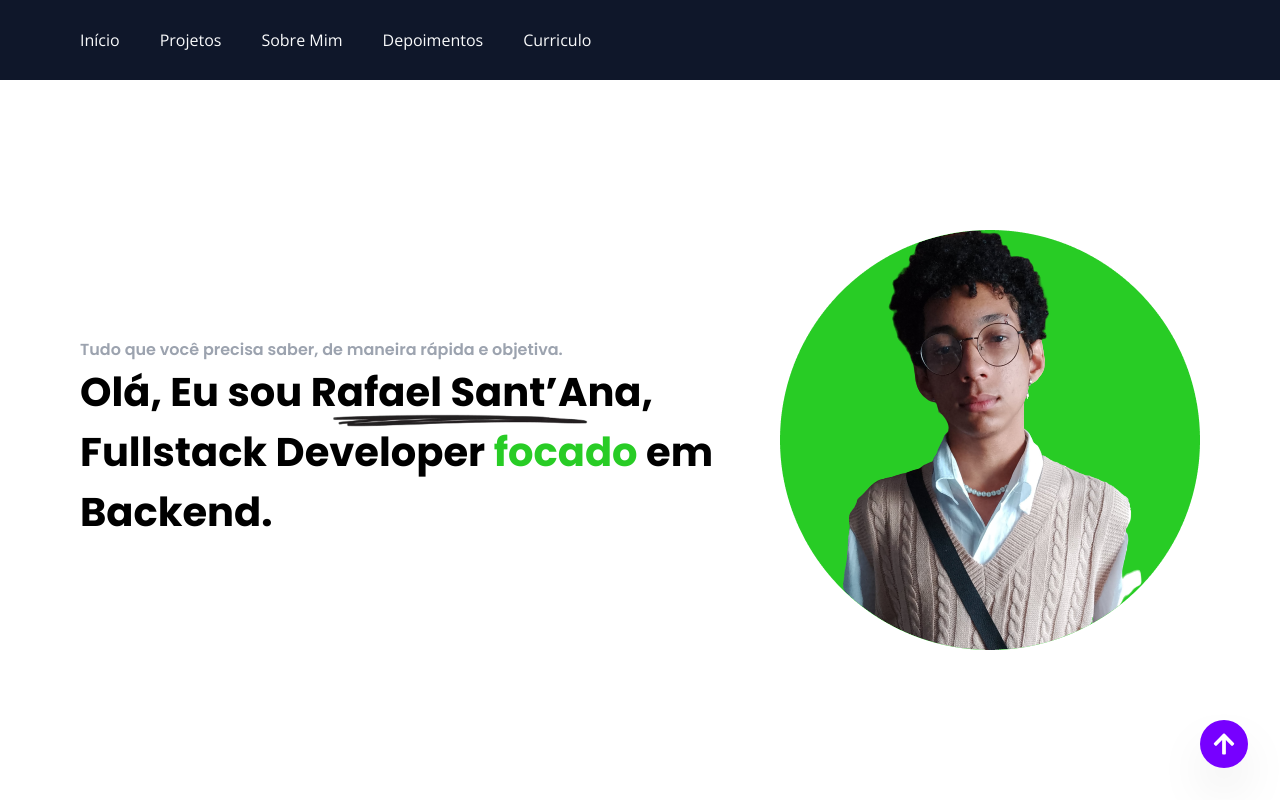
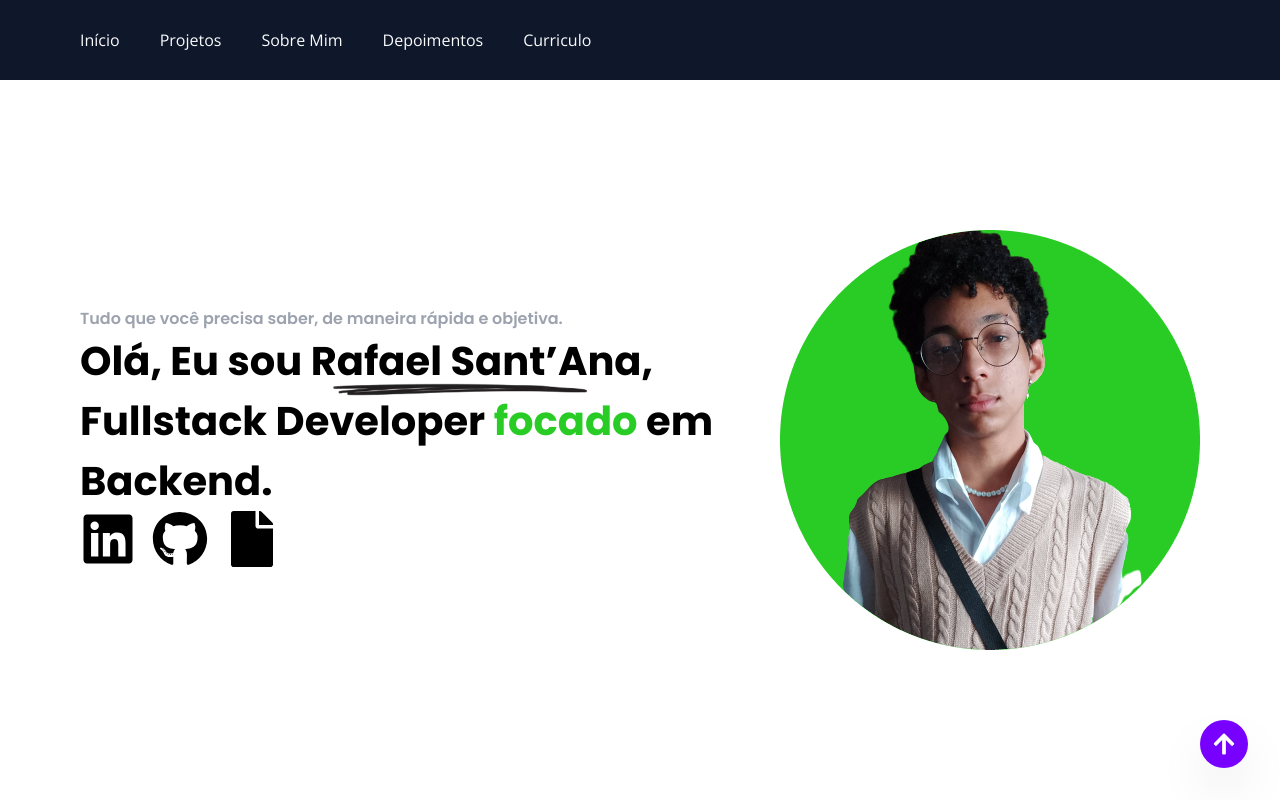
Before and after one commit to tsuyusk/rafaelsantana, a Next.js app: page / in a window 1280 px wide. Built offline with nearby package versions, Linux system fonts and the light colour scheme.

Commit message:
feat: links para redes sociais

```diff
--- a/src/app/page.tsx
+++ b/src/app/page.tsx
@@ -7,10 +7,12 @@ import { ScrollUpArrow } from "@/components/atoms/ScrollUpArrow";
 import { RafaelSantanaPhoto } from '@/components/atoms/Rafaelsantanaphoto';
 
 import { Header } from "@/components/organisms/Header";
+import { SocialMediaButtons } from "@/components/organisms/SocialMediaButtons";
+import { Project } from "@/components/organisms/Project";
 import { Footer } from "@/components/organisms/Footer";
-import { Project } from "@/components/organisms/Project";
 
 import { data } from '@/consts/data';
+import { OpenCVButton } from '@/components/organisms/OpenCvButton';
 
 export default function Home() {
   return (
@@ -27,6 +29,8 @@ export default function Home() {
                 <Img className="absolute -bottom-5 -right-6 md:-right-3 lg:right-8 pointer-events-none select-none" src="/assets/risco-destaque.png" alt="Risco para destacar Rafael Sant'Ana" width={324} height={41} />
               </div>
               <h1 className="text-[28px] md:text-[32px] lg:text-[40px] font-bold md:max-w-2xl w-fit">Fullstack Developer <span className="text-theme-400">focado</span> em Backend.</h1>
+
+              <SocialMediaButtons />
             </div>
 
             <RafaelSantanaPhoto className="mb-4 lg:mb-0" />
@@ -150,7 +154,7 @@ export default function Home() {
           <div className="flex flex-col justify-center items-center h-[640px] w-full content">
             <h1 className="text-slate-50 text-[24px] md:text-[30px] lg:text-[40px] mb-12">Gostou do que viu?</h1>
 
-            <Button size="lg" iconRight={<FaFile />}>Baixe meu curriculo</Button>
+            <OpenCVButton />
           </div>
         </section>
 
--- /dev/null
+++ b/src/components/organisms/OpenCvButton/index.tsx
@@ -0,0 +1,17 @@
+'use client'
+import React, { useCallback } from "react";
+
+import { Button } from "@/components/atoms/Button";
+
+import { FaFile } from 'react-icons/fa'
+import { data } from "@/consts/data";
+
+export const OpenCVButton: React.FC = () => {
+  const handleOpenLink = useCallback((link: string) => {
+    window.open(link, 'blank')
+  }, [])
+
+  return (
+    <Button onClick={() => handleOpenLink(data.cv)} size="lg" iconRight={<FaFile />}>Baixe meu curriculo</Button>
+  );
+}
--- /dev/null
+++ b/src/components/organisms/SocialMediaButtons/index.tsx
@@ -0,0 +1,26 @@
+'use client'
+import { data } from "@/consts/data";
+import React, { useCallback } from "react";
+import { FaFile, FaLinkedin, FaGithub } from 'react-icons/fa'
+
+export const SocialMediaButtons: React.FC = () => {
+  const handleOpenLink = useCallback((link: string) => {
+    window.open(link, 'blank')
+  }, [])
+
+  return (
+    <>
+      <button onClick={() => handleOpenLink(data.linkedin)} className="hover:text-gray-700 duration-100 transition-all">
+        <FaLinkedin size="56px"/>
+      </button>
+
+      <button onClick={() => handleOpenLink(data.github)} className="ml-4 hover:text-gray-700 duration-100 transition-all">
+        <FaGithub size="56px"/>
+      </button>
+
+      <button onClick={() => handleOpenLink(data.cv)} className="ml-4 hover:text-gray-700 duration-100 transition-all">
+        <FaFile size="56px"/>
+      </button>
+    </>
+  );
+}
--- a/src/consts/data.tsx
+++ b/src/consts/data.tsx
@@ -1,4 +1,8 @@
 export const data = {
+  cv: '/CV.pdf',
+  github: 'https://github.com/tsuyusk',
+  linkedin: 'https://www.linkedin.com/in/rafael-sant-ana-5567311ab/',
+
   projects: [
     {
       title: 'Swanted',
```
Also changed, not shown: 1 other file (tests, documents, lock files or other folders).
